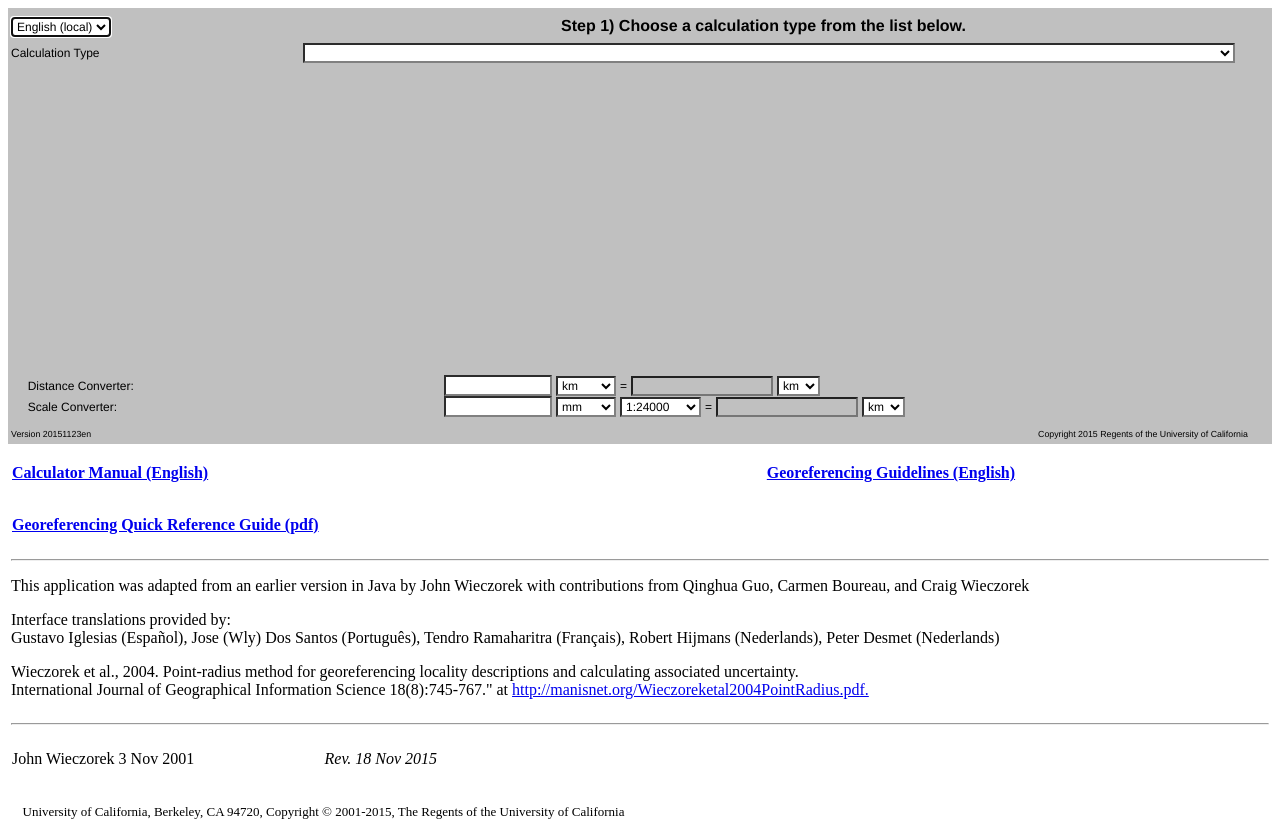
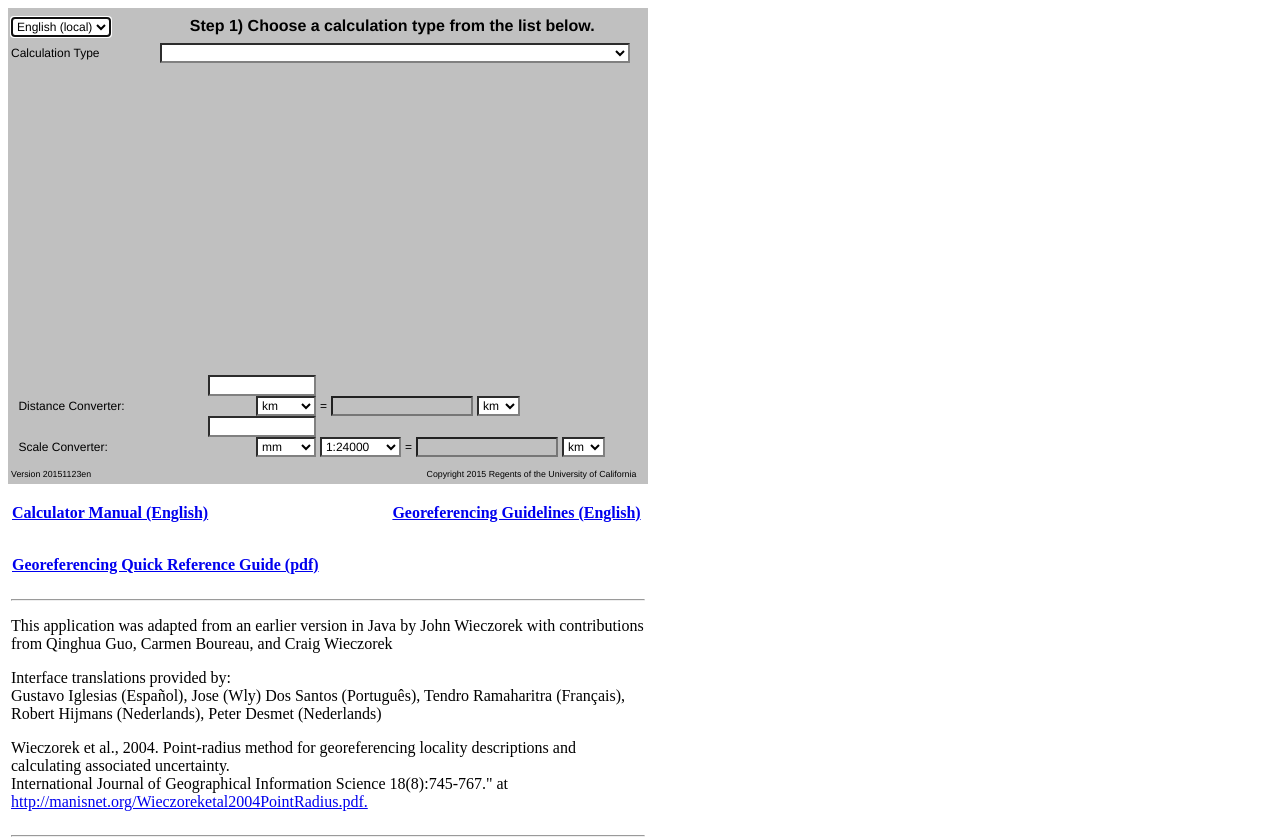
Before and after one commit to VertNet/georefcalculator, a plain HTML site: page javascripts/grc.html in a window 1280 px wide. Shown: the top 840 px of the page. Drawn offline with Linux system fonts and the light colour scheme.

Commit message:
absolute sizing++

```diff
--- a/javascripts/grc.css
+++ b/javascripts/grc.css
@@ -15,6 +15,8 @@ __author__ = "Craig Wieczorek, John Wieczorek"
 __copyright__ = "Copyright 2015 Regents of the University of California"
 __version__ = "grc2.css 2015-11-23T20:33:00-07:00"
 */
+
+
 
 select:focus {
 	border: 2px solid blue;
@@ -65,6 +67,10 @@ SELECT{
 	ppadding-left:1px;
 	ppadding-right:1px;
 	text-overflow: ellipsis;
+}
+
+.main{
+	width: 640px;
 }
 
 
--- a/javascripts/grc.html
+++ b/javascripts/grc.html
@@ -20,7 +20,7 @@ __version__ = "grc.html 2015-11-23T20:33:00-07:00"
 -->
 <html>
 <LINK href="grc.css" rel="stylesheet" type="text/css">
-<body onLoad="GC_init()"onkeyup="onBodyKeyUp( event )">
+<body onLoad="GC_init()"onkeyup="onBodyKeyUp( event )" class="main">
 
 
 <script src="Datumerror.js"></script>
--- a/javascripts/grc_ui.js
+++ b/javascripts/grc_ui.js
@@ -1738,6 +1738,11 @@ function onBodyKeyUp( e  )
 	//FIXME    || ( put mac equiv logic in here  )
 	{
 		downloadTests();
+	}
+	else if( e.keyIdentifier == "s" && e.ctrlKey == true && e.shiftKey == true  )
+	//FIXME    || ( put mac equiv logic in here  )
+	{
+		document.body.style.width = '640px';
 	}
 }
 
```
